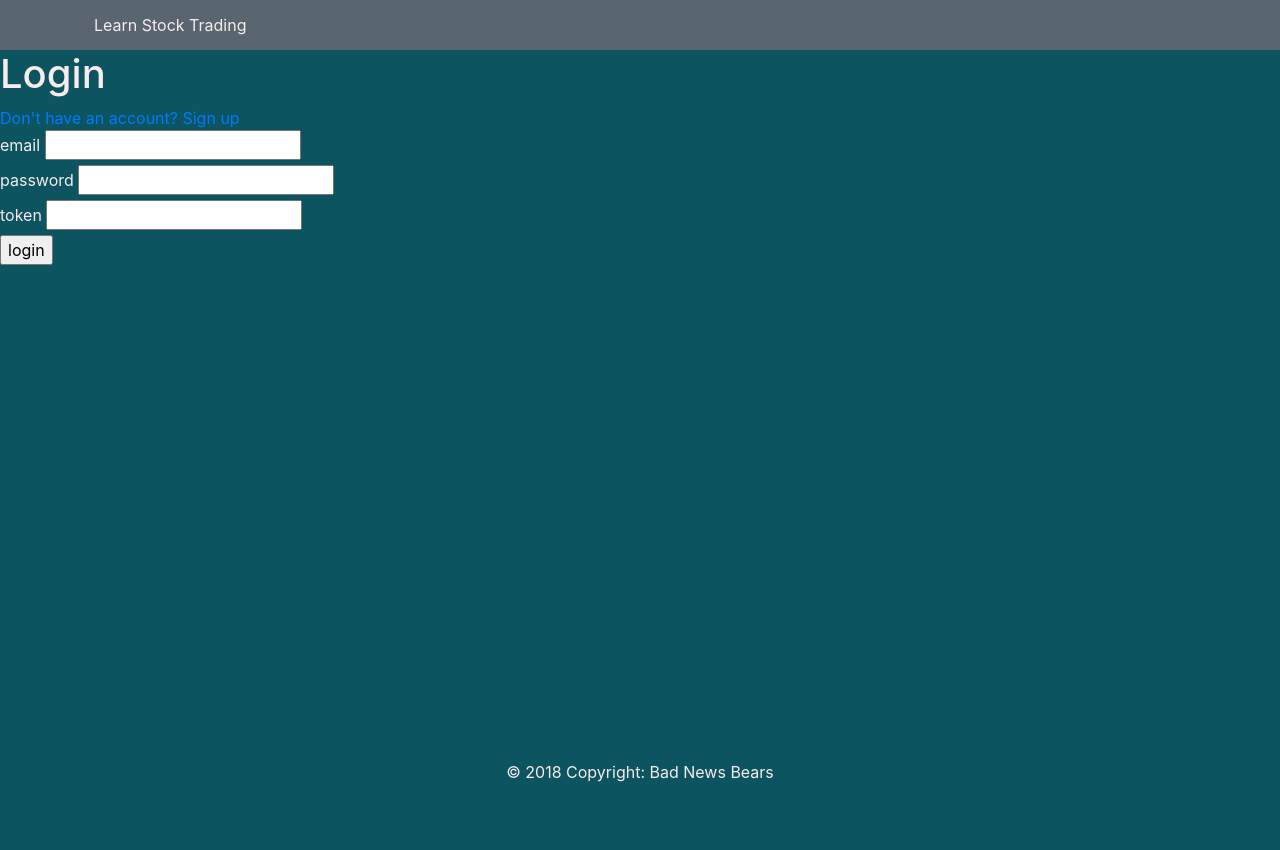
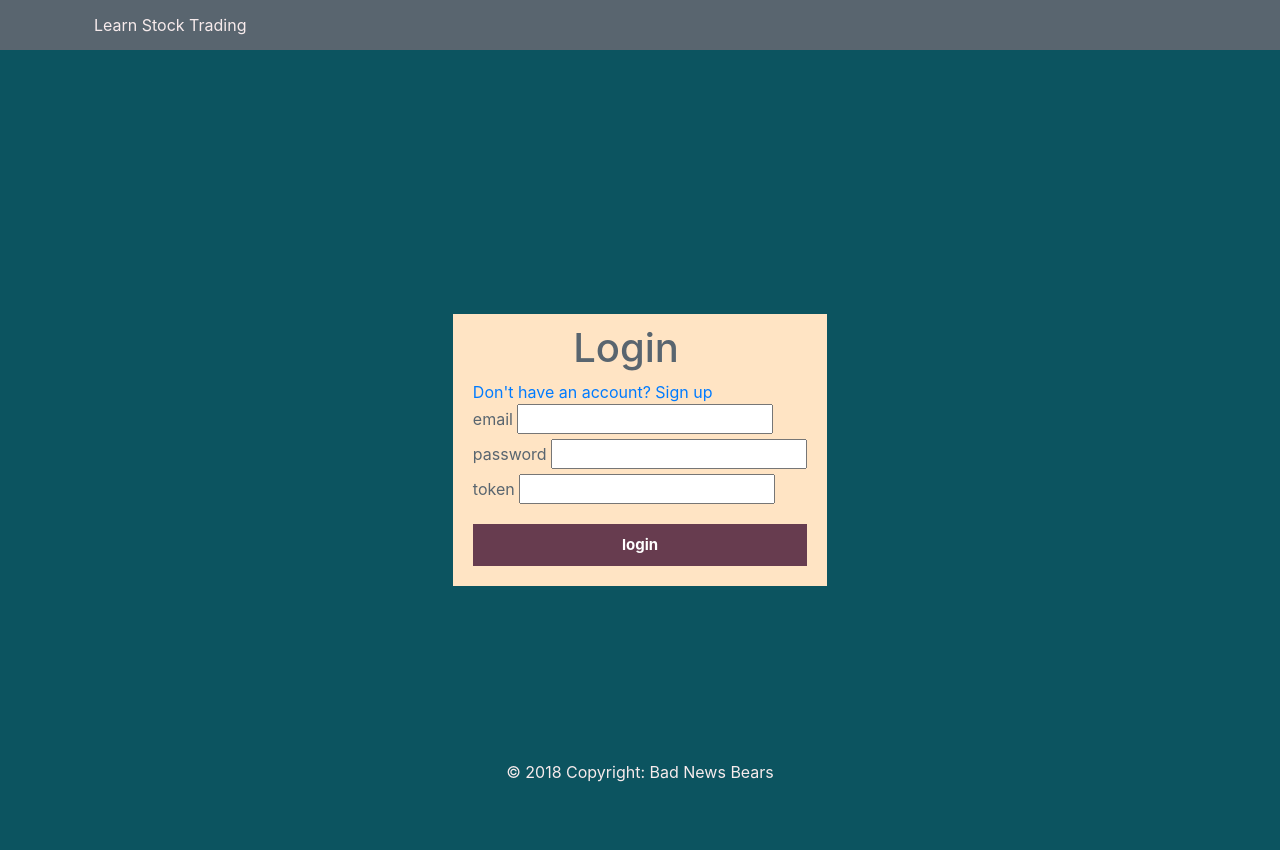
Before and after one commit to ShyamW/StockTradingApp, a Flask app: page /login in a window 1280 px wide. Before the commit the page ends 782 px from the top, so only its background shows below. Run offline with Flask 2, Linux system fonts and the light colour scheme; parts of the project's set-up code (start-up, migrations or seed data) failed here and were passed over; some libraries are stand-ins or nearby versions.

Commit message:
login user interface

```diff
--- a/templates/login.html
+++ b/templates/login.html
@@ -1,13 +1,19 @@
 {% extends "layouts/base.html" %}
 {% block title %}Login{% endblock %}
 {% block content %}
-    <h1>Login</h1>
+    <div class="register-flex">
+    <div class="form-container form-register-header">
+        <h1 id = "form-register">Login</h1>
         <a href="/register">Don't have an account? Sign up</a>
         <form action="/login" method="POST">
             {{ form.hidden_tag() }}
             {{ form.email.label }} {{ form.email(size=20) }} <br>
             {{ form.password.label }} {{ form.password(size=20) }} <br>
             {{ form.token.label }} {{ form.token(size=6) }} <br>
-        <input type="submit" value="login">
+            <div class="submit">
+                <input type="submit" value="login" id="button-blue"/>
+            </div>
         </form>
+    </div>
+    </div>
 {% endblock %}
```
Also changed, not shown: Models/test.db. Lines whose indentation alone changed are shown as unchanged.
